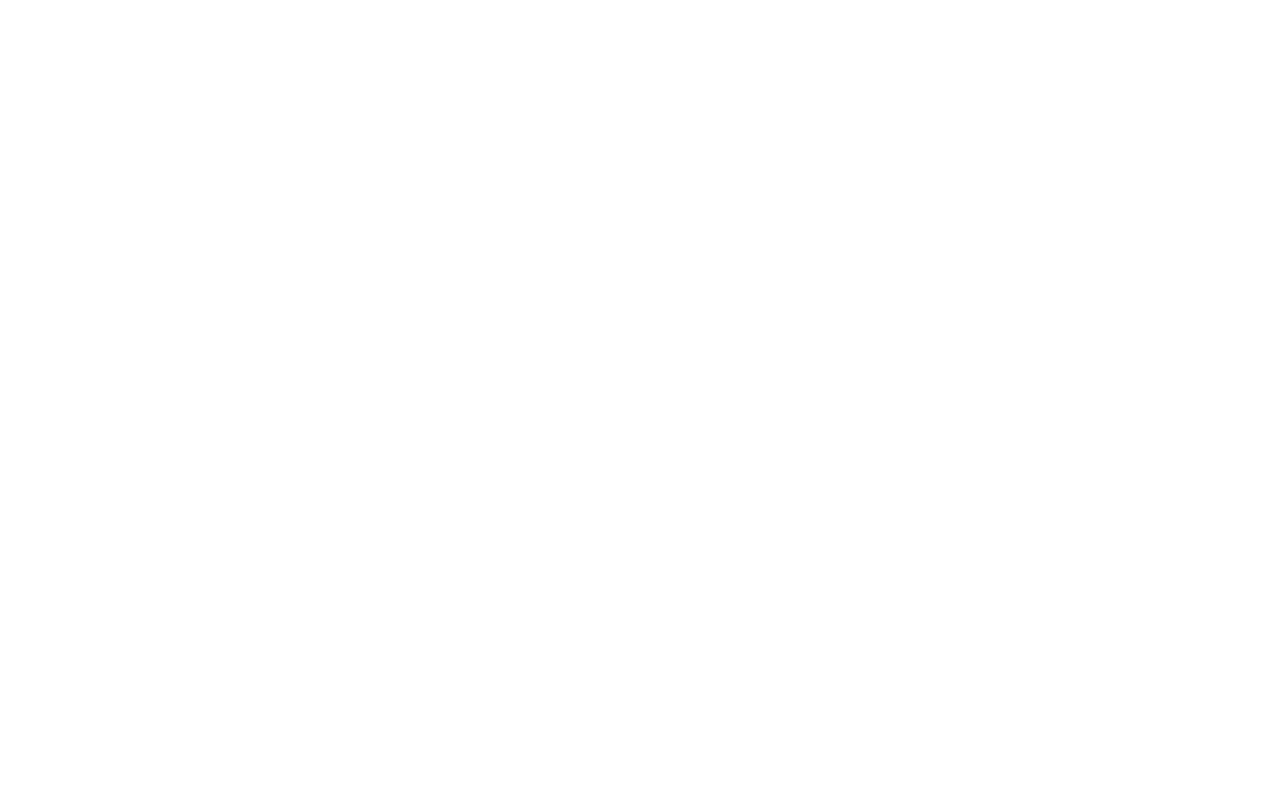
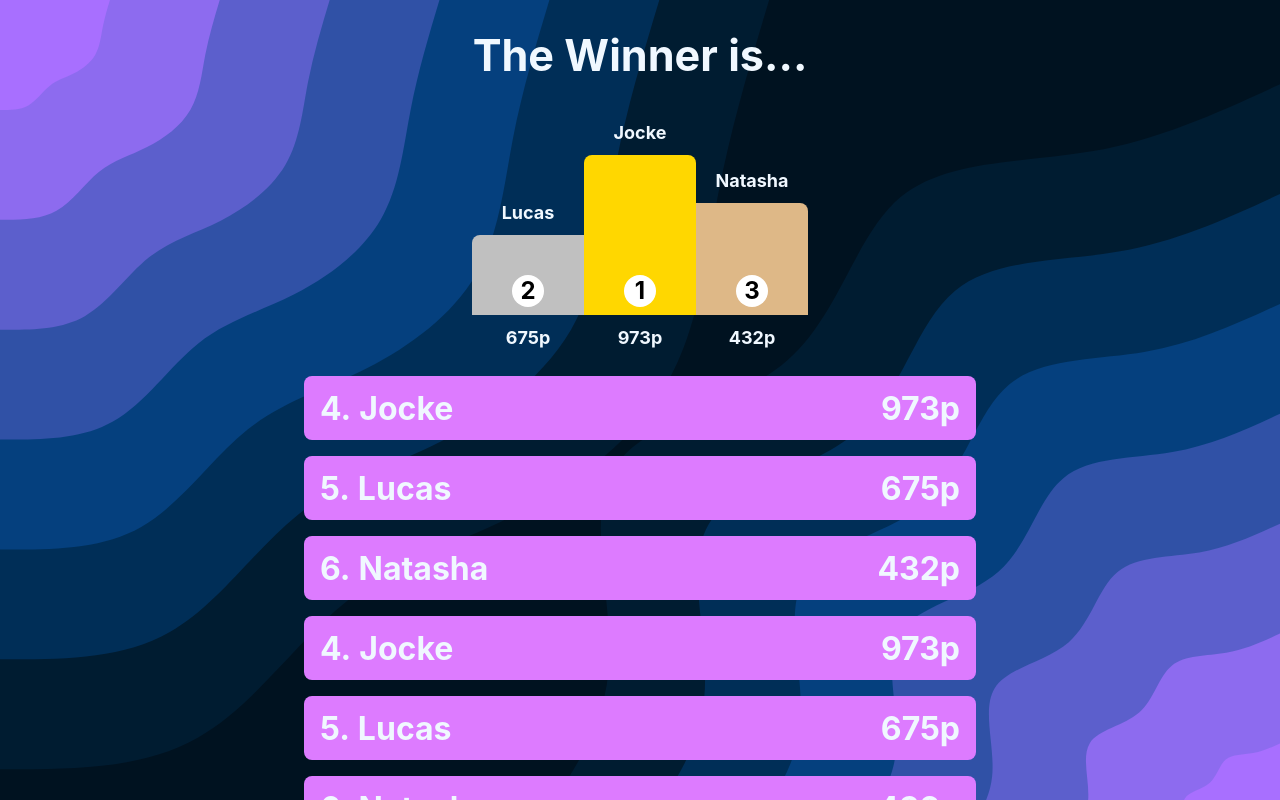
Before and after one commit to AlexanderBabel/quizzy, a React (Create React App) app in the folder frontend/: page /PostLobbyPage in a window 1280 px wide. Before the commit this address had no page. Built offline with nearby package versions, Linux system fonts and the light colour scheme.

Commit message:
my-app removed, pull, postLobby added to app

```diff
--- a/frontend/src/App.js
+++ b/frontend/src/App.js
@@ -8,6 +8,7 @@
 import CreateQuizPage from "./pages/CreateQuiz/CreateQuizPage";
 import AnswerQuizPage from "./pages/AnswerQuiz/AnswerQuizPage";
 import LobbyPage from "./pages/GameLobby/LobbyPage";
+import PostLobbyPage from "./pages/PostGameLobby/PostLobbyPage";
 
 
 function App() {
@@ -20,8 +21,7 @@
         <Route path="/CreateQuiz" element={<CreateQuizPage />} />
         <Route path="/AnswerQuiz" element={<AnswerQuizPage />} />
         <Route path="/LobbyPage" element={<LobbyPage />} />
-
-
+        <Route path="/PostLobbyPage" element={<PostLobbyPage />} />
       </Routes>
     </Router>
   );
--- /dev/null
+++ b/frontend/src/components/PlacementPodium/PlacementPodium.css
@@ -0,0 +1,75 @@
+#SecondPodium{
+    height: 10rem;
+    width: 7rem;
+    color: silver;
+    background-color: gold;
+    border-top-left-radius: 0.5rem;
+    border-top-right-radius: 0.5rem;
+    display: flex;
+    flex-direction: column;
+    align-items: center;
+    justify-content: end;
+}
+
+#FirstPodium{
+    height: 5rem;
+    width: 7rem;
+    background-color: silver;
+    border-top-left-radius: 0.5rem;
+    display: flex;
+    flex-direction: column;
+    align-items: center;
+    justify-content: end;
+}
+
+#ThirdPodium{
+    height: 7rem;
+    width: 7rem;
+    background-color: burlywood;
+    border-top-right-radius: 0.5rem;
+    display: flex;
+    flex-direction: column;
+    align-items: center;
+    justify-content: end;
+}
+
+.PodiumWrapper{
+    display: flex;
+    flex-direction: column;
+    align-items: center;
+    justify-content: end;
+}
+
+#playerName {
+    color: aliceblue;
+    font-size: large;
+}
+
+#playerPoints{
+    color: aliceblue;
+    font-size: large;
+
+}
+
+#PlacementPodiums{
+    display: flex;
+    flex-direction: horizontal;
+}
+
+
+.placementText{
+    color: black;
+    font-size: 1.5rem;
+}
+
+.placementBackground{
+    display: flex;
+    justify-content: center;
+    align-items: center;
+    border-radius: 3rem;
+    color: white;
+    background-color: white;
+    height: 2rem;
+    width: 2rem;
+    margin-bottom: 0.5rem;
+}
--- /dev/null
+++ b/frontend/src/components/PlacementPodium/PlacementPodium.jsx
@@ -0,0 +1,45 @@
+
+import './PlacementPodium.css'
+
+const PlacementPodium = ({scores, players}) => {
+    const name = "Jocke"
+    const points = "1234"
+
+    return (
+    <div id="PlacementPodiums">
+
+    <div className='PodiumWrapper'>
+        <h1 id="playerName">
+            {players[1]}
+        </h1>
+        <div id="FirstPodium" >
+            <div className="placementBackground"> <h1 className='placementText'>2</h1>
+</div>
+        </div>
+        <h1 id="playerPoints">{scores[1]}p</h1>
+    </div>
+    <div  className='PodiumWrapper'>
+        <h1 id="playerName">
+        {players[0]}
+        </h1>
+
+        <div id="SecondPodium">
+        <div className="placementBackground"> <h1 className='placementText'>1</h1>
+</div>
+        </div>
+        <h1 id="playerPoints" >{scores[0]}p</h1>
+    </div>
+    <div className='PodiumWrapper'>
+        <h1 id="playerName">
+        {players[2]}
+        </h1>
+        <div id="ThirdPodium">
+        <div className="placementBackground"> <h1 className='placementText'>3</h1>
+</div>
+        </div>
+        <h1 id="playerPoints">{scores[2]}p</h1>
+    </div>
+    </div>)
+}
+
+export default PlacementPodium
--- /dev/null
+++ b/frontend/src/components/ResultList/ResultList.css
@@ -0,0 +1,7 @@
+
+#ResultList {
+    display: flex;
+    flex-direction: column;
+    overflow-y: scroll;
+    height: 10px;
+}
--- /dev/null
+++ b/frontend/src/components/ResultList/ResultList.jsx
@@ -0,0 +1,15 @@
+import ResultListTile from "../ResultListTile/ResultListTile"
+
+function ResultList ({players, playerScores}) {
+
+
+return (<div id="ResultList">
+{players.map((e) => (<ResultListTile className="playerName"
+placement={players.indexOf(e)+4}
+name={e} score={playerScores[players.indexOf(e)]} ></ResultListTile>))}
+    </div>)
+
+}
+
+
+export default ResultList
--- /dev/null
+++ b/frontend/src/components/ResultListTile/ResultListTile.css
@@ -0,0 +1,37 @@
+
+.playerName{
+    color: white;
+}
+
+.resultListTile{
+    padding: 1rem;
+    width: 50vw;
+    height: 2rem;
+    margin: 1rem;
+    padding-left: 1rem;
+    padding-right: 1rem;
+    border-radius: 0.5rem;
+    background-color: #DD7BFF;
+    display: flex;
+    justify-content: space-between;
+    flex-direction: row;
+    align-items: center;
+}
+
+
+.tileText{
+    color: aliceblue;
+    display: flex;
+    flex-direction: row;
+    align-items: center;
+}
+.tileStart{
+    display: flex;
+    flex-direction: row;
+    align-items: center;
+}
+
+
+#placementNumber{
+    margin-right: 0.5rem;
+}
--- /dev/null
+++ b/frontend/src/components/ResultListTile/ResultListTile.jsx
@@ -0,0 +1,15 @@
+import "./ResultListTile.css";
+
+function ResultListTile({score, name, placement}) {
+  return (
+    <div className="resultListTile">
+      <div className="tileStart">
+        <h1 id="placementNumber" className="tileText">{placement}.</h1>{" "}
+        <h1 className="tileText">{name}</h1>
+      </div>
+      <h1 className="tileText">{score}p</h1>
+    </div>
+  );
+}
+
+export default ResultListTile;
--- /dev/null
+++ b/frontend/src/pages/PostGameLobby/PostLobbyPage.css
@@ -0,0 +1,10 @@
+
+#PostLobbyPage{
+    display: flex;
+    align-items: center;
+    flex-direction: column;
+}
+
+#ResultList {
+    overflow-y: scroll;
+}
--- /dev/null
+++ b/frontend/src/pages/PostGameLobby/PostLobbyPage.jsx
@@ -0,0 +1,37 @@
+import "./PostLobbyPage.css";
+import background from "./../../images/blob-scene-haikei-4.svg";
+import PlayerNameGrid from "../../components/PlayerNameGrid/PlayerNameGrid";
+import UsernameTextField from "../../components/UsernameTextField/PlayerNameInput";
+import StartGameBtn from "../../components/Buttons/StartGameBtn";
+import PlayerCounter from "../../components/PlayerCounter/PlayerCounter";
+import { useState } from "react";
+import PlacementPodium from "../../components/PlacementPodium/PlacementPodium";
+import ResultList from "../../components/ResultList/ResultList";
+
+function PostLobbyPage() {
+
+
+  var playerNames = ["Jocke", "Lucas", "Natasha", "Jocke", "Lucas", "Natasha", "Jocke", "Lucas", "Natasha"]
+  var playerScores = ["973", "675", "432", "973", "675", "432", "973", "675", "432"]
+
+  const svgStyle = {
+    backgroundImage: `url(${background})`,
+    backgroundRepeat: "no-repeat",
+    backgroundSize: "cover",
+    width: "100vw",
+    height: "100vh",
+    margin: 0,
+    padding: 0,
+    overflow: "hidden",
+  };
+
+  return (
+    <div id="PostLobbyPage" style={svgStyle}>
+      <h1 className="lobbyTitle">The Winner is...</h1>
+      <PlacementPodium id="podiums" scores={playerScores} players={playerNames}></PlacementPodium>
+      <ResultList id="resultList" players={playerNames} playerScores={playerScores}></ResultList>
+    </div>
+  );
+}
+
+export default PostLobbyPage;
--- a/frontend/src/pages/Startpage/Startpage.js
+++ b/frontend/src/pages/Startpage/Startpage.js
@@ -28,7 +28,6 @@
     {name: 'Test quiz 5'},
     {name: 'Test quiz 6'},
     {name: 'Test quiz 7'},
-
   ]
 
 
```
